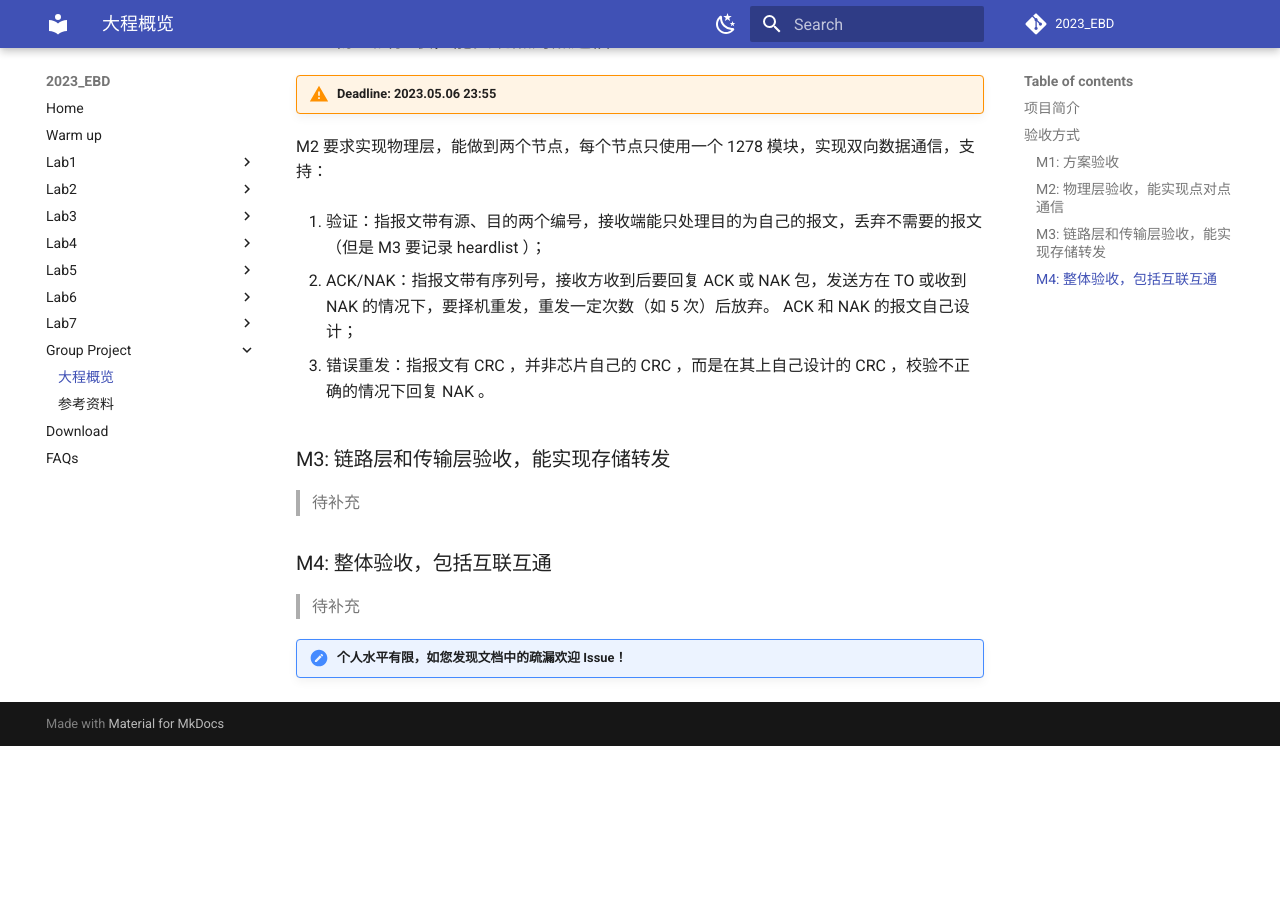
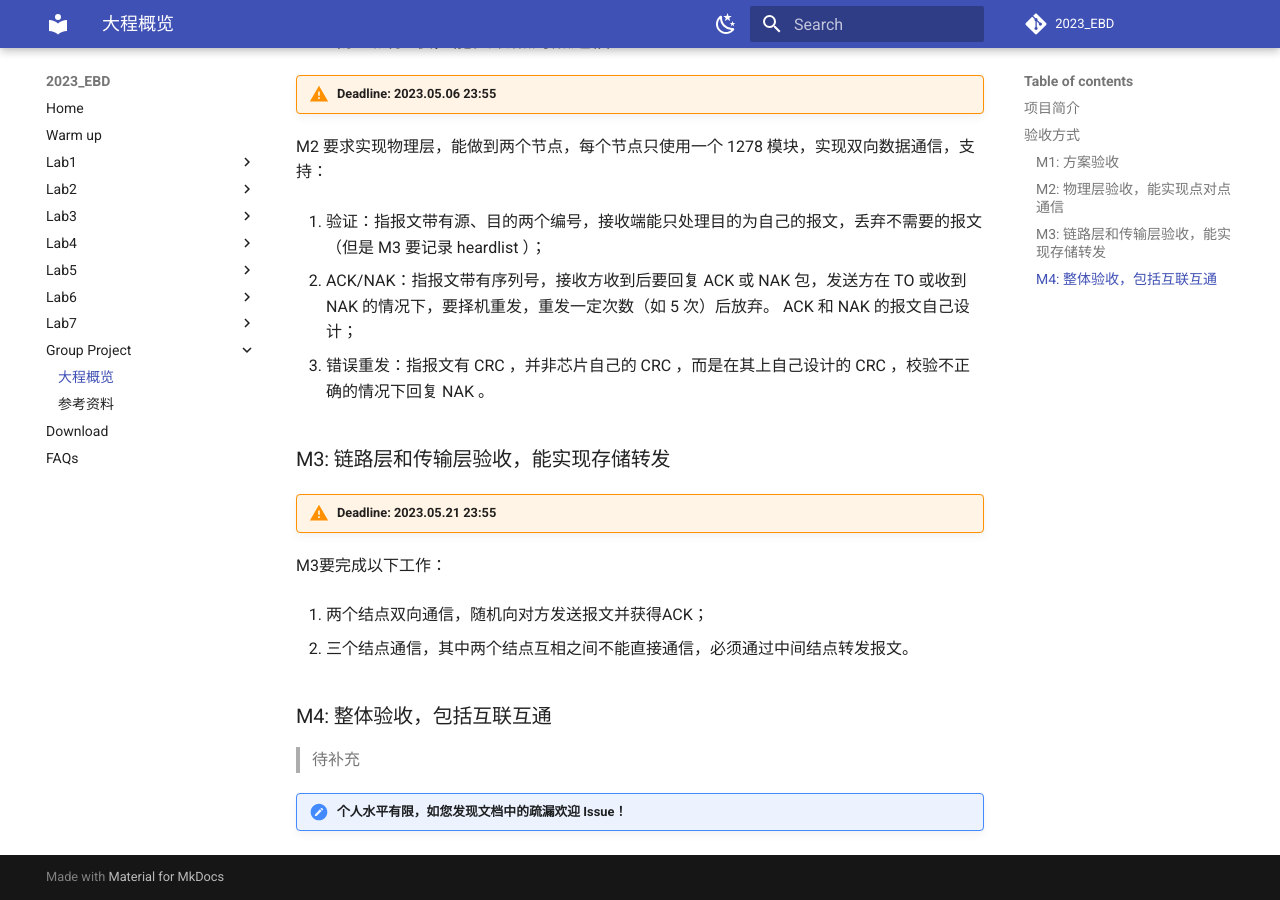
Before and after one commit to zjuerDFL/2023_EBD, an MkDocs documentation site: the page built from docs/docs/project/project.md, in a window 1280 px wide and 900 px high, scrolled down 1075 px. Built offline with MkDocs 1.6.1 and Material for MkDocs 9.7.7, drawn with Linux system fonts in a browser that asks for light colours; comment, search, counter and statistics services are not loaded; before the commit the page ends 1821 px from its top, so only the background shows below that.

Commit message:
update M3

```diff
--- a/docs/docs/project/project.md
+++ b/docs/docs/project/project.md
@@ -51,7 +51,13 @@ M2 要求实现物理层，能做到两个节点，每个节点只使用一个 1
 
 ### M3: 链路层和传输层验收，能实现存储转发
 
-> 待补充
+!!! warning "Deadline: 2023.05.21 23:55"
+
+M3要完成以下工作：
+
+1. 两个结点双向通信，随机向对方发送报文并获得ACK；
+
+2. 三个结点通信，其中两个结点互相之间不能直接通信，必须通过中间结点转发报文。
 
 ### M4: 整体验收，包括互联互通
 
```
